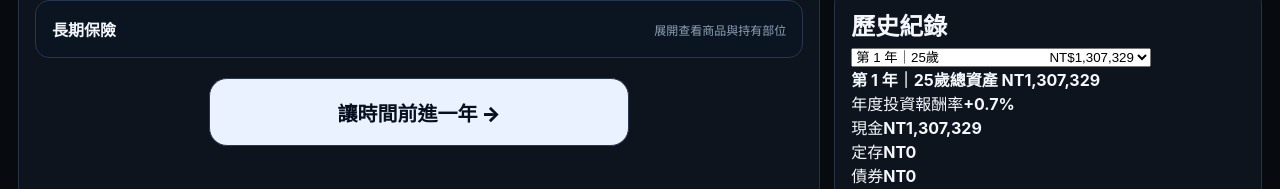
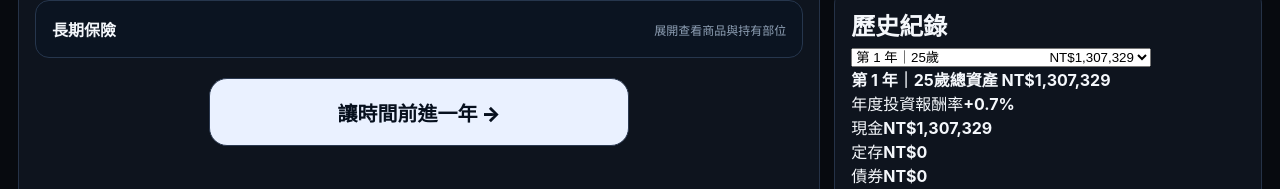
Before and after one commit to yamacha0214-glitch/time-financial-life-simulator, a Next.js app: page / in a window 1280 px wide. Both pictures are taken after a click on the button "讓時間前進一年 →". Shown: the part 964-1153 px from the top of the page. Built offline with nearby package versions, Linux system fonts and the light colour scheme.

Commit message:
Fix history currency labels

```diff
--- a/app/page.tsx
+++ b/app/page.tsx
@@ -1198,9 +1198,9 @@ export default function Page() {
                 return <>
                   <div className="history-year-picker"><select aria-label="歷史紀錄年度" value={item.year} onChange={(e)=>setReportOpen(Number(e.target.value))}>{[...game.history].reverse().map((x)=><option key={x.year} value={x.year}>{'第 '+x.year+' 年｜'+x.age+'歲　　　　　　　　 NT$'+roundMoney(x.total).toLocaleString('en-US')}</option>)}</select></div>
                   <div className="history-detail-block">
-                    <div className="history-detail-head"><strong>第 {item.year} 年｜{item.age}歲</strong><b>總資產 NT{roundMoney(item.total).toLocaleString('en-US')}</b></div>
+                    <div className="history-detail-head"><strong>第 {item.year} 年｜{item.age}歲</strong><b>總資產 NT${roundMoney(item.total).toLocaleString('en-US')}</b></div>
                     <div className="history-return"><span>年度投資報酬率</span><strong>{item.returnRate == null ? '舊紀錄未保存' : (item.returnRate >= 0 ? '+' : '')+(item.returnRate*100).toFixed(1)+'%'}</strong></div>
-                    <div className="history-assets">{p ? Object.entries({現金:p.cash,定存:p.deposit,債券:p.bonds,股票:p.stocks,房地產:p.realEstate,長期保險:p.insurance}).map(([label,value])=><div key={label}><span>{label}</span><strong>NT{roundMoney(value).toLocaleString('en-US')}</strong></div>) : <p>這筆舊紀錄沒有保存各資產餘額；新年度開始後會自動記錄。</p>}</div>
+                    <div className="history-assets">{p ? Object.entries({現金:p.cash,定存:p.deposit,債券:p.bonds,股票:p.stocks,房地產:p.realEstate,長期保險:p.insurance}).map(([label,value])=><div key={label}><span>{label}</span><strong>NT${roundMoney(value).toLocaleString('en-US')}</strong></div>) : <p>這筆舊紀錄沒有保存各資產餘額；新年度開始後會自動記錄。</p>}</div>
                     <div className="history-actions"><b>當年度操作</b>{item.actions?.length ? item.actions.map((x,i)=><p key={i}>{x}</p>) : <p>這個年度沒有可顯示的操作紀錄。</p>}</div>
                   </div>
                 </>;
```
